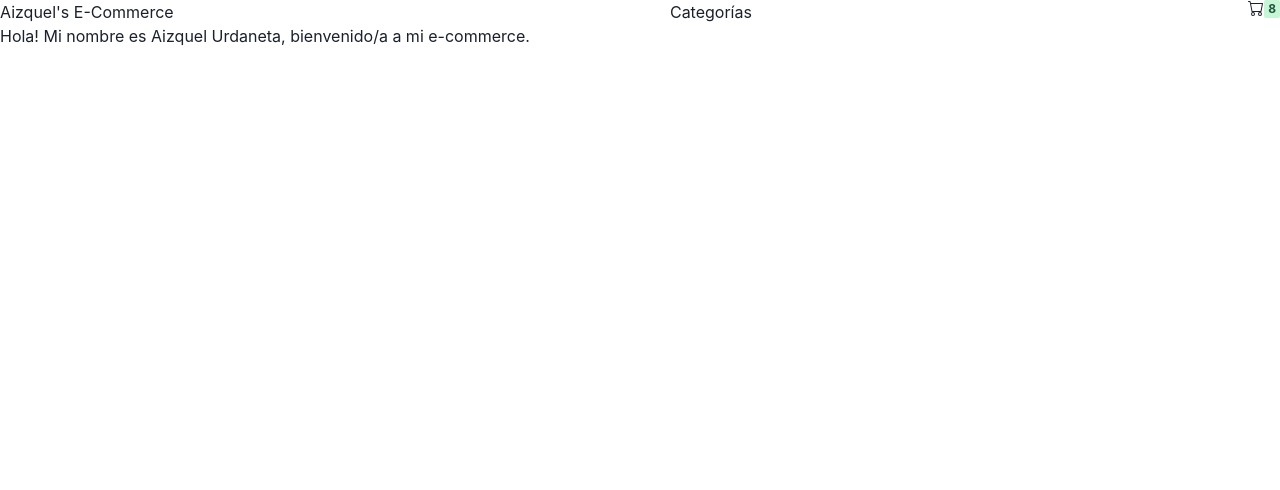
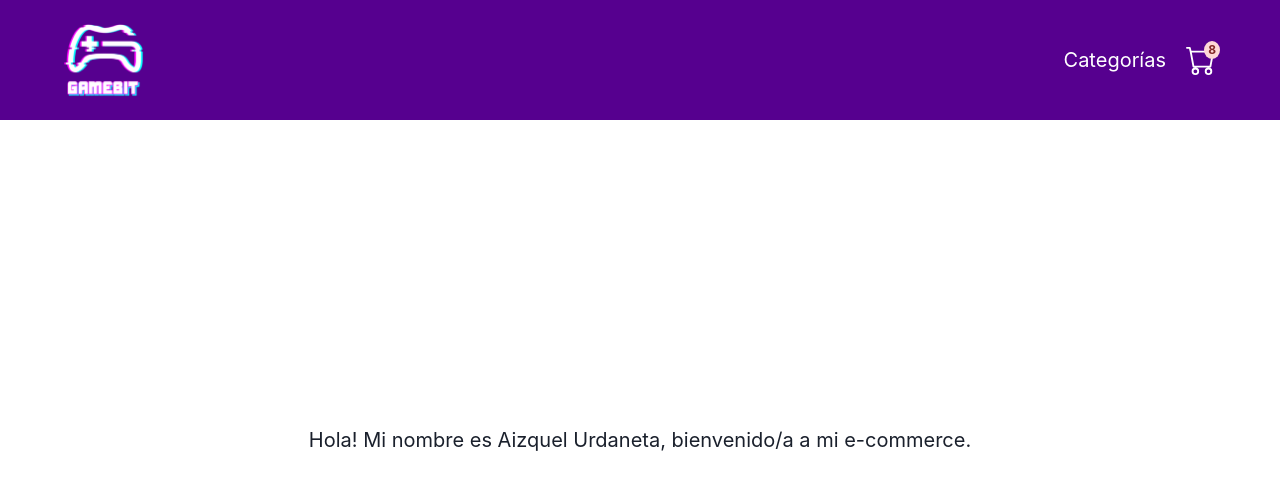
Before and after one commit to aizquelus/GameBit, a React (Vite) app: page / in a window 1280 px wide. Shown: the top 490 px of the page. Built offline with nearby package versions, Linux system fonts and the light colour scheme.

Commit message:
Creando componentes NavBar, CartWidget, ItemListContainer y agregando estilos

```diff
--- a/index.html
+++ b/index.html
@@ -2,9 +2,9 @@
 <html lang="en">
   <head>
     <meta charset="UTF-8" />
-    <link rel="icon" type="image/svg+xml" href="/vite.svg" />
+    <link rel="icon" type="image/svg+xml" href="/img/gamebit-icon.png" />
     <meta name="viewport" content="width=device-width, initial-scale=1.0" />
-    <title>Aizquel's E-Commerce</title>
+    <title>GameBit</title>
   </head>
   <body>
     <div id="root"></div>
--- a/src/App.jsx
+++ b/src/App.jsx
@@ -1,5 +1,3 @@
-import { ChakraProvider } from '@chakra-ui/react'
-
 import NavBar from './components/NavBar'
 import ItemListContainer from './components/ItemListContainer'
 
--- a/src/components/CartWidget.jsx
+++ b/src/components/CartWidget.jsx
@@ -2,11 +2,11 @@ import { Flex, Badge } from '@chakra-ui/react'
 
 const CartWidget = () => {
     return (
-        <Flex>
-            <svg xmlns="http://www.w3.org/2000/svg" width="16" height="16" fill="currentColor" class="bi bi-cart" viewBox="0 0 16 16">
+        <Flex className='cart-container'>
+            <svg xmlns="http://www.w3.org/2000/svg" width="30" height="30" fill="currentColor" className="bi bi-cart" viewBox="0 0 16 16">
                 <path d="M0 1.5A.5.5 0 0 1 .5 1H2a.5.5 0 0 1 .485.379L2.89 3H14.5a.5.5 0 0 1 .491.592l-1.5 8A.5.5 0 0 1 13 12H4a.5.5 0 0 1-.491-.408L2.01 3.607 1.61 2H.5a.5.5 0 0 1-.5-.5zM3.102 4l1.313 7h8.17l1.313-7H3.102zM5 12a2 2 0 1 0 0 4 2 2 0 0 0 0-4zm7 0a2 2 0 1 0 0 4 2 2 0 0 0 0-4zm-7 1a1 1 0 1 1 0 2 1 1 0 0 1 0-2zm7 0a1 1 0 1 1 0 2 1 1 0 0 1 0-2z"/>
             </svg>
-            <Badge colorScheme='green'>
+            <Badge colorScheme='red' className='cart-badge'>
                 8
             </Badge>
         </Flex>
--- a/src/components/ItemListContainer.jsx
+++ b/src/components/ItemListContainer.jsx
@@ -1,6 +1,12 @@
+import { Text, Flex } from "@chakra-ui/react"
+
 const ItemListContainer = ({greeting}) => {
     return (
-        <div>{greeting}</div>
+        <Flex h="80vh" alignItems="center" justifyContent="center">
+            <Text textAlign="center">
+                {greeting}
+            </Text>
+        </Flex>
     )
 }
 
--- a/src/components/NavBar.jsx
+++ b/src/components/NavBar.jsx
@@ -3,29 +3,30 @@ import {Menu, MenuButton, MenuList, MenuItem, Flex, Box, Spacer} from '@chakra-u
 
 const NavBar = () => {
     return (
-        <Flex>
+        <nav>
+            <Flex px="5%" py="2%" h="15vh" alignItems="center" justifyContent="center">
             <Box>
-                <h1>Aizquel's E-Commerce</h1>
+                <img className="logo" src="/img/gamebit-logo.png" alt="GameBit Logo" />
             </Box>
             <Spacer />
-            <Box>
+            <Box className='categories'>
                 <Menu>
                     <MenuButton>
                         Categorías
                     </MenuButton>
-                    <MenuList>
-                        <MenuItem>Category 1</MenuItem>
-                        <MenuItem>Category2</MenuItem>
-                        <MenuItem>Category 3</MenuItem>
-                        <MenuItem>Category 4</MenuItem>
+                    <MenuList color="#000">
+                        <MenuItem>Sony</MenuItem>
+                        <MenuItem>Nintendo</MenuItem>
+                        <MenuItem>Microsoft</MenuItem>
+                        <MenuItem>Portátiles</MenuItem>
                     </MenuList>
                 </Menu>
             </Box>
-            <Spacer />
             <Box>
                 <CartWidget/>
             </Box>
         </Flex>
+        </nav>
     )
 }
 
--- a/src/index.css
+++ b/src/index.css
@@ -1,69 +1,35 @@
-/* :root {
-  font-family: Inter, system-ui, Avenir, Helvetica, Arial, sans-serif;
-  line-height: 1.5;
-  font-weight: 400;
-
-  color-scheme: light dark;
-  color: rgba(255, 255, 255, 0.87);
-  background-color: #242424;
-
-  font-synthesis: none;
-  text-rendering: optimizeLegibility;
-  -webkit-font-smoothing: antialiased;
-  -moz-osx-font-smoothing: grayscale;
-  -webkit-text-size-adjust: 100%;
-}
-
-a {
-  font-weight: 500;
-  color: #646cff;
-  text-decoration: inherit;
-}
-a:hover {
-  color: #535bf2;
+*,
+*::after,
+*::before {
+  padding: 0;
+  margin: 0;
+  box-sizing: border-box;
 }
 
 body {
-  margin: 0;
-  display: flex;
-  place-items: center;
-  min-width: 320px;
-  min-height: 100vh;
+  font-size: 20px;
 }
 
-h1 {
-  font-size: 3.2em;
-  line-height: 1.1;
+nav {
+  color: #FFFFFF;
+  background: rgb(86, 0, 143);
 }
 
-button {
-  border-radius: 8px;
-  border: 1px solid transparent;
-  padding: 0.6em 1.2em;
-  font-size: 1em;
-  font-weight: 500;
-  font-family: inherit;
-  background-color: #1a1a1a;
-  cursor: pointer;
-  transition: border-color 0.25s;
-}
-button:hover {
-  border-color: #646cff;
-}
-button:focus,
-button:focus-visible {
-  outline: 4px auto -webkit-focus-ring-color;
+.categories {
+  margin-right: 20px;
 }
 
-@media (prefers-color-scheme: light) {
-  :root {
-    color: #213547;
-    background-color: #ffffff;
-  }
-  a:hover {
-    color: #747bff;
-  }
-  button {
-    background-color: #f9f9f9;
-  }
-} */
+.cart-container {
+  position: relative;
+}
+
+.cart-container .cart-badge {
+  position: absolute;
+  border-radius: 50%;
+  top: -4px;
+  right: -4px;
+}
+
+.logo {
+  max-width: 80px;
+}
--- a/src/main.jsx
+++ b/src/main.jsx
@@ -1,4 +1,3 @@
-import React from 'react'
 import ReactDOM from 'react-dom/client'
 import App from './App.jsx'
 import './index.css'
```
Also changed, not shown: src/App.css (deleted, +0 -42 lines), public/img/gamebit-icon.png (added), public/img/gamebit-logo.png (added).
